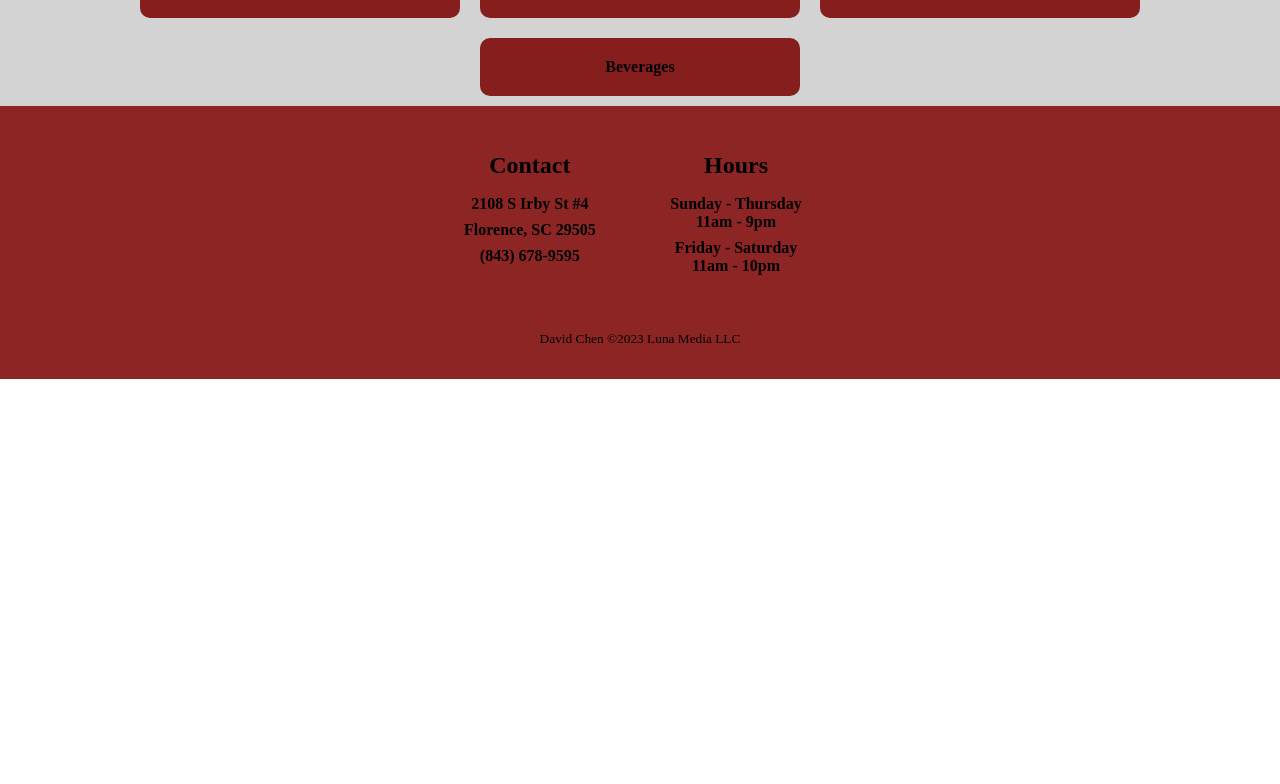
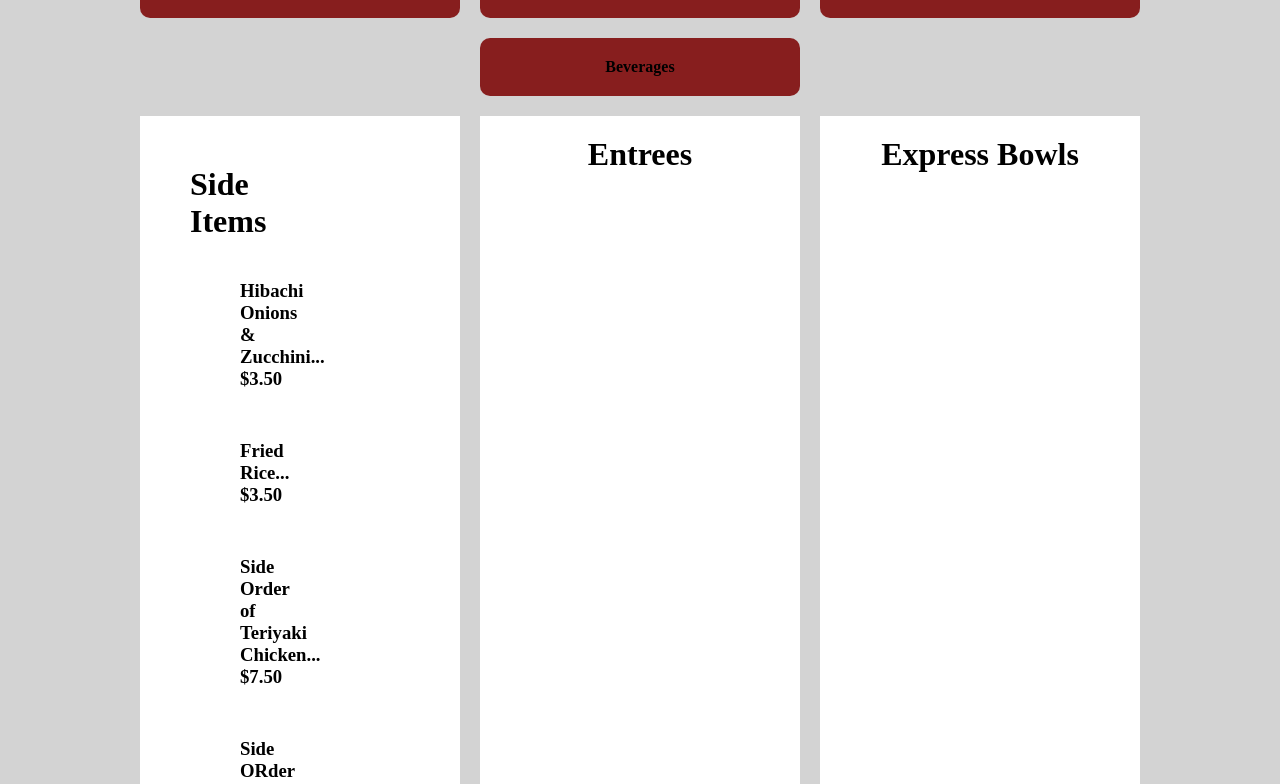
Before and after one commit to dchen8419/New_Tokyo_Express, a React (Create React App) app: page / in a window 1280 px wide. Shown: the part 288-1072 px from the top of the page. Before the commit the page ends 800 px from the top, so only its background shows below. Built offline with nearby package versions, Linux system fonts and the light colour scheme.

Commit message:
added menu items but not finished

```diff
--- a/src/App.js
+++ b/src/App.js
@@ -1,5 +1,6 @@
 import { Footer } from "./Components/Footer/Footer";
 import Header from "./Components/Header/Header";
+import Menu from "./Components/Menu/Menu";
 import MenuBanner from "./Components/MenuBanner/MenuBanner";
 import Navbar from "./Components/Navbar/Navbar";
 
@@ -10,6 +11,7 @@ function App() {
       <Header />
       <Navbar />
       <MenuBanner />
+      <Menu />
       <Footer />
     </div>
   );
--- /dev/null
+++ b/src/Components/Menu/Card/Card.css
@@ -0,0 +1,7 @@
+.card-container h3 {
+    margin: 10px 50px 50px 20px;
+}
+
+.card-container h1 {
+
+}
--- /dev/null
+++ b/src/Components/Menu/Card/Card.jsx
@@ -0,0 +1,27 @@
+import React from 'react'
+import './Card.css'
+
+function Card(props) {
+    return (
+        <div className='card-container'>
+            <h1>{props.label}</h1>
+            <ul>
+                <div>
+                    {
+                        props.item.map((item)=> {
+                            return (
+                                [
+                                    <h3 key={item.id}>
+                                        {item.Name}... {item.Price}
+                                    </h3>
+                                ]
+                            )
+                        })
+                    }
+                </div>
+            </ul>
+        </div>
+    )
+}
+
+export default Card
--- /dev/null
+++ b/src/Components/Menu/Menu.css
@@ -0,0 +1,16 @@
+.menu-container {
+    display: flex;
+    align-content: center;
+    justify-content: center;
+    flex-wrap: wrap;
+    background-color: lightgray;
+}
+
+.menu-container div {
+    align-items: center;
+    margin: 10px;
+    width: 25%;
+    padding: 20px;
+    text-align: center;
+    background-color: white;
+}
--- /dev/null
+++ b/src/Components/Menu/Menu.jsx
@@ -0,0 +1,98 @@
+import React from 'react'
+import './Menu.css'
+import Card from './Card/Card'
+
+function Menu() {
+    return (
+        <div id="Menu" className='menu-container'>
+            <div>
+                <Card
+                    label='Side Items' item={
+                        [
+                            {
+                                id: 1,
+                                Name: 'Hibachi Onions & Zucchini',
+                                Price: '$3.50'
+                            },
+                            {
+                                id: 2,
+                                Name: 'Fried Rice',
+                                Price: '$3.50'
+                            },
+                            {
+                                id: 3,
+                                Name: 'Side Order of Teriyaki Chicken',
+                                Price: '$7.50'
+                            },
+                            {
+                                id: 4,
+                                Name: 'Side ORder of Shrimp',
+                                Price: '$7.95'
+                            },
+                            {
+                                id: 5,
+                                Name: 'Side Order of Steak',
+                                Price: '$7.95'
+                            },
+                            {
+                                id: 6,
+                                Name: 'Side Order of Zucchini',
+                                Price: '$3.50'
+                            },
+                            {
+                                id: 7,
+                                Name: 'Side Order of Broccoli',
+                                Price: '$3.75'
+                            },
+                            {
+                                id: 8,
+                                Name: 'Side Order of Mushroom',
+                                Price: '$3.75'
+                            },
+                            {
+                                id: 9,
+                                Name: 'Side Order of Scallops',
+                                Price: '$8.25'
+                            },
+                            {
+                                id: 10,
+                                Name: 'Sugar Biscuits',
+                                Price: '$3.95'
+                            },
+                            {
+                                id: 11,
+                                Name: 'Xangos',
+                                Price: '5.25'
+                            },
+                            {
+                                id: 12,
+                                Name: 'Sweet Carrots',
+                                Price: '$3.50'
+                            },
+                        ]
+                    }
+                />
+            </div>
+            <div>
+                <h1>Entrees</h1>
+            </div>
+            <div>
+                <h1>Express Bowls</h1>
+            </div>
+            <div>
+                <h1>Children's Special</h1>
+            </div>
+            <div>
+                <h1>Specials</h1>
+            </div>
+            <div>
+                <h1>Sushi</h1>
+            </div>
+            <div>
+                <h1>Beverages</h1>
+            </div>
+        </div>
+    )
+}
+
+export default Menu
```
